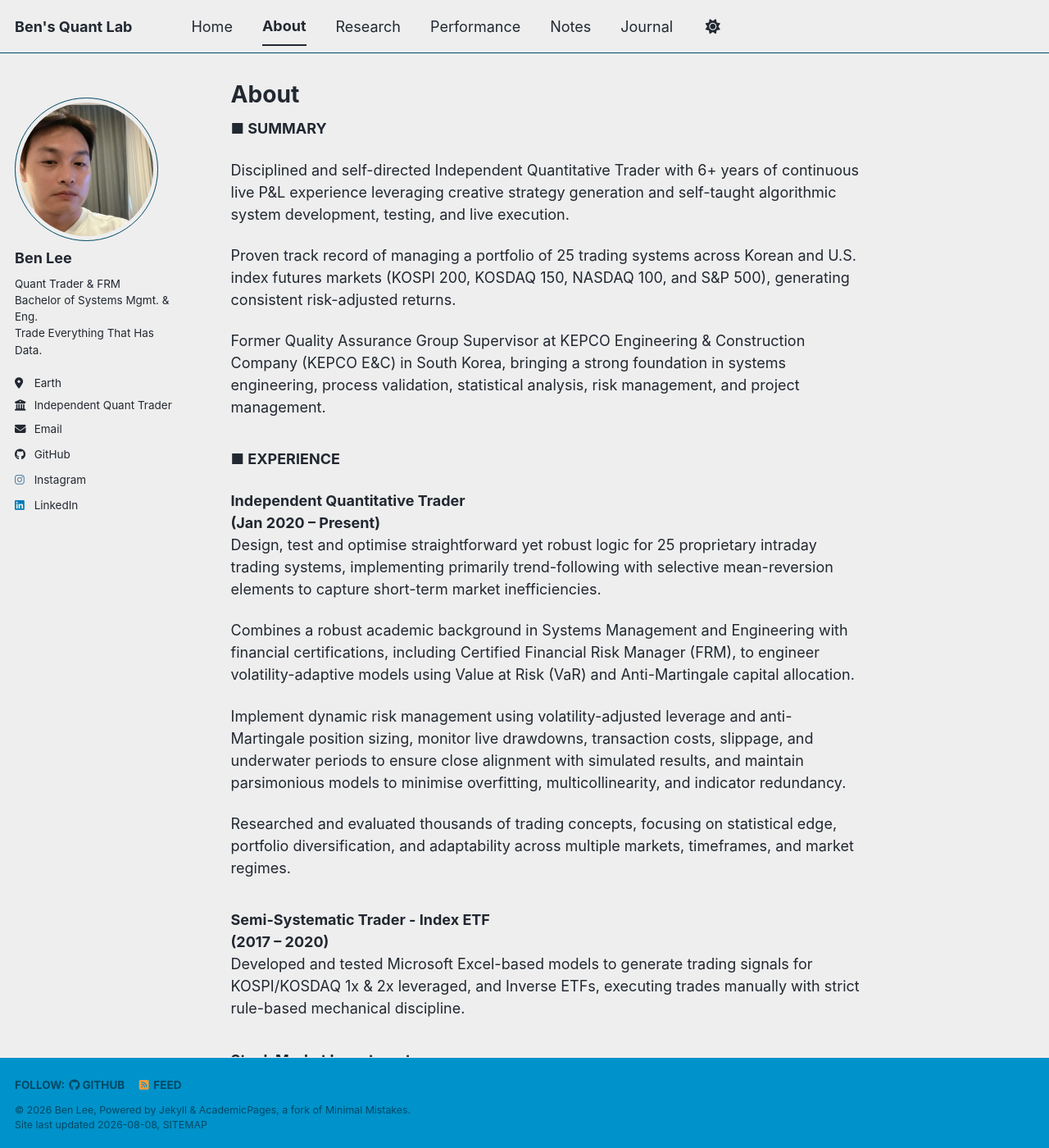
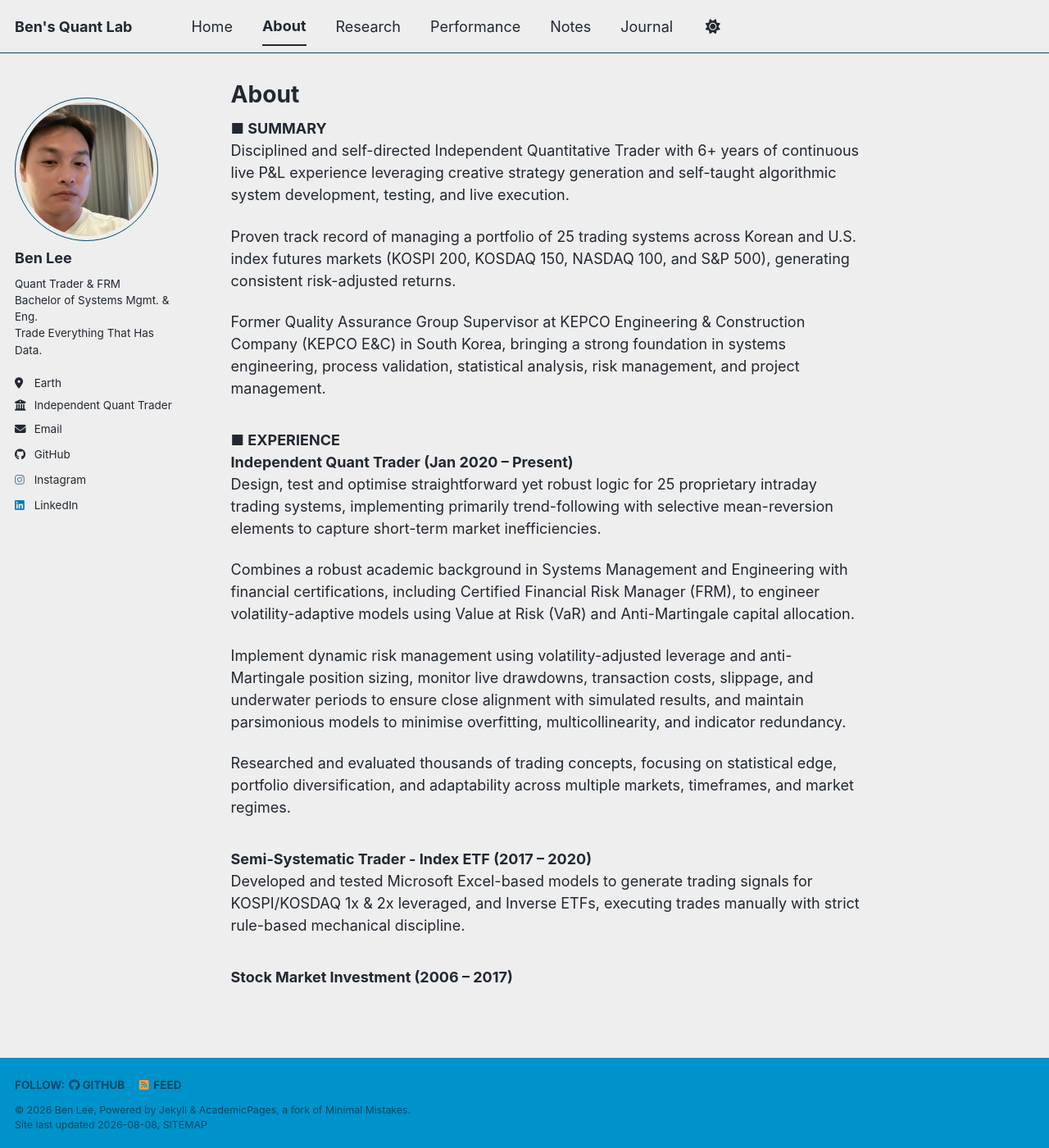
Before and after one commit to leebh1119/leebh1119.github.io, a Jekyll site: the page built from _pages/about.md, in a window 1280 px wide and 1400 px high. Shown: the whole window at 82% size. Built offline with Jekyll 4.4.1, drawn with Linux system fonts in a browser that asks for light colours; a style sheet for code colours, icons or effects is not loaded.

Commit message:
Updated About page

```diff
--- a/_pages/about.md
+++ b/_pages/about.md
@@ -3,8 +3,7 @@ title: "About"
 permalink: /about/
 author_profile: true
 ---
-**■ SUMMARY**
-
+**■ SUMMARY**<br>
   Disciplined and self-directed Independent Quantitative Trader with 6+ years of continuous live P&L experience leveraging creative strategy generation and self-taught algorithmic system development, testing, and live execution.
 
   Proven track record of managing a portfolio of 25 trading systems across Korean and U.S. index futures markets (KOSPI 200, KOSDAQ 150, NASDAQ 100, and S&P 500), generating consistent risk-adjusted returns.
@@ -13,9 +12,8 @@ author_profile: true
 
 <div style="margin-bottom: 2em;"></div>
 
-**■ EXPERIENCE**
-
-**Independent Quantitative Trader<br>(Jan 2020 – Present)**<br>
+**■ EXPERIENCE**<br>
+**Independent Quant Trader (Jan 2020 – Present)**<br>
 Design, test and optimise straightforward yet robust logic for 25 proprietary intraday trading systems, implementing primarily trend-following with selective mean-reversion elements to capture short-term market inefficiencies.
 
 Combines a robust academic background in Systems Management and Engineering with financial certifications, including Certified Financial Risk Manager (FRM), to engineer volatility-adaptive models using Value at Risk (VaR) and Anti-Martingale capital allocation.
@@ -26,9 +24,9 @@ Researched and evaluated thousands of trading concepts, focusing on statistical
 
 <div style="margin-bottom: 2em;"></div>
 
-**Semi-Systematic Trader - Index ETF<br>(2017 – 2020)**<br>
+**Semi-Systematic Trader - Index ETF (2017 – 2020)**<br>
 Developed and tested Microsoft Excel-based models to generate trading signals for KOSPI/KOSDAQ 1x & 2x leveraged, and Inverse ETFs, executing trades manually with strict rule-based mechanical discipline.
 
 <div style="margin-bottom: 2em;"></div>
 
-**Stock Market Investment<br>(2006 – 2017)**
+**Stock Market Investment (2006 – 2017)**
```
